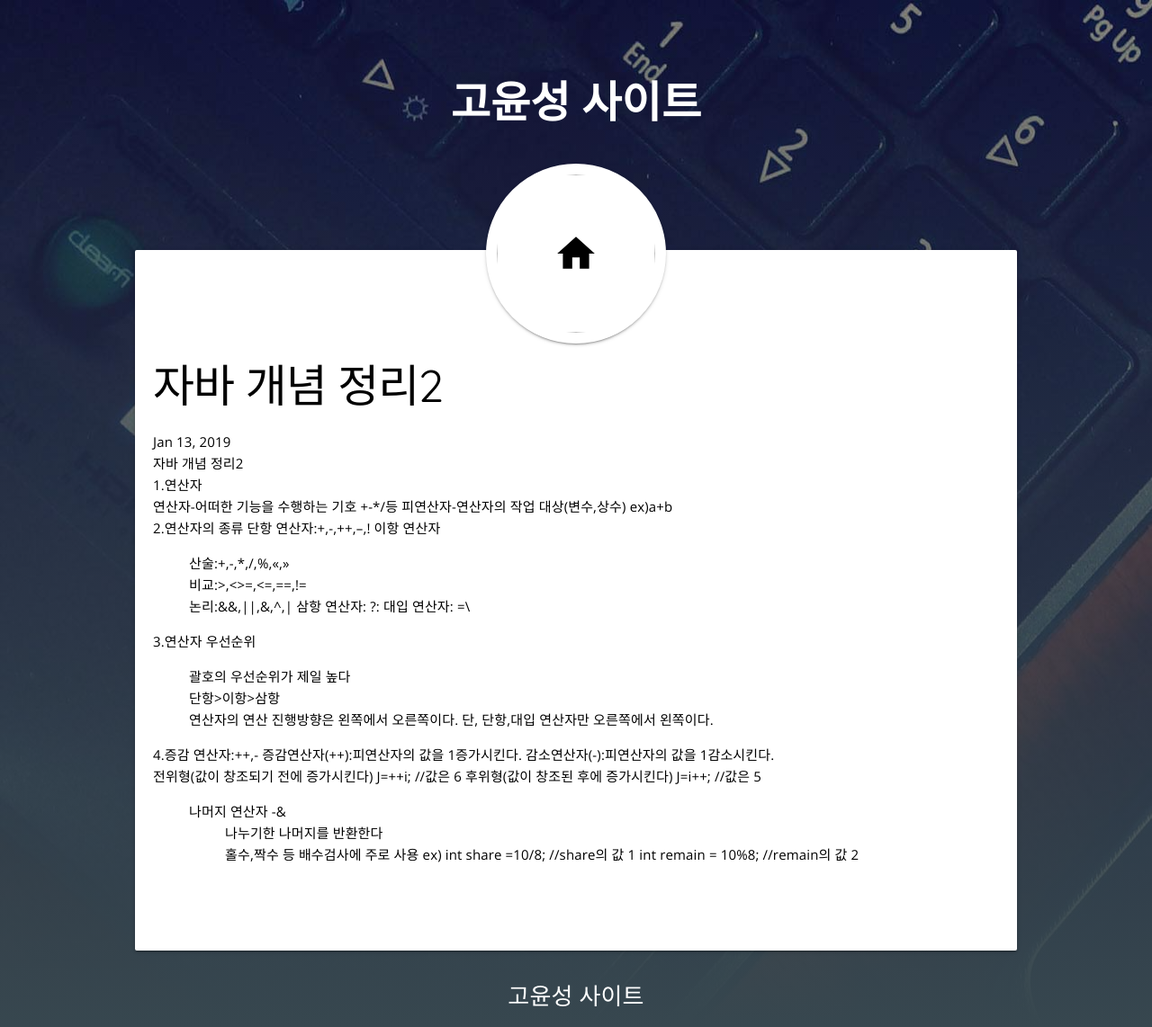
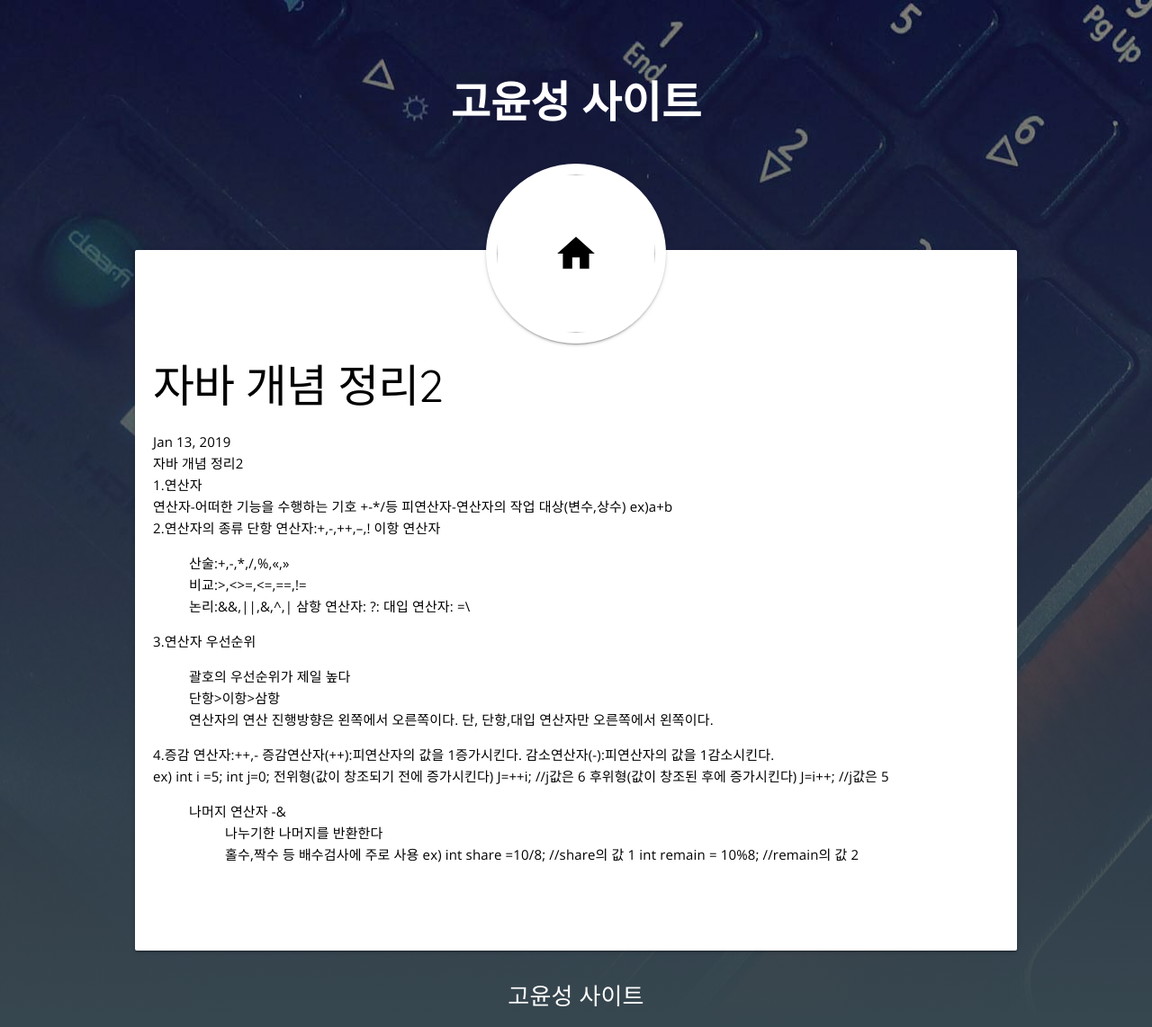
Before and after one commit to kpyoonsung/kpyoonsung.github.io, a Jekyll site: the page built from _posts/2019-01-13-자바 개념 정리2.markdown, in a window 1280 px wide. Shown: the whole page at 90% size. Built offline with Jekyll 4.4.1, drawn with Linux system fonts in a browser that asks for light colours; our own code applies the rules of GitHub Pages for plain Markdown files.

Commit message:
자바 개념정리2

```diff
--- a/_posts/2019-01-13-자바 개념 정리2.markdown
+++ b/_posts/2019-01-13-자바 개념 정리2.markdown
@@ -25,10 +25,13 @@ ex)a+b
 증감연산자(++):피연산자의 값을 1증가시킨다.
 감소연산자(-):피연산자의 값을 1감소시킨다.
 
+ex)
+int i =5;
+int j=0;
 전위형(값이 창조되기 전에 증가시킨다)
- J=++i; //값은 6
+ J=++i; //j값은 6
 후위형(값이 창조된 후에 증가시킨다)
- J=i++; //값은 5
+ J=i++; //j값은 5
 
 
 5. 나머지 연산자 -&
```
